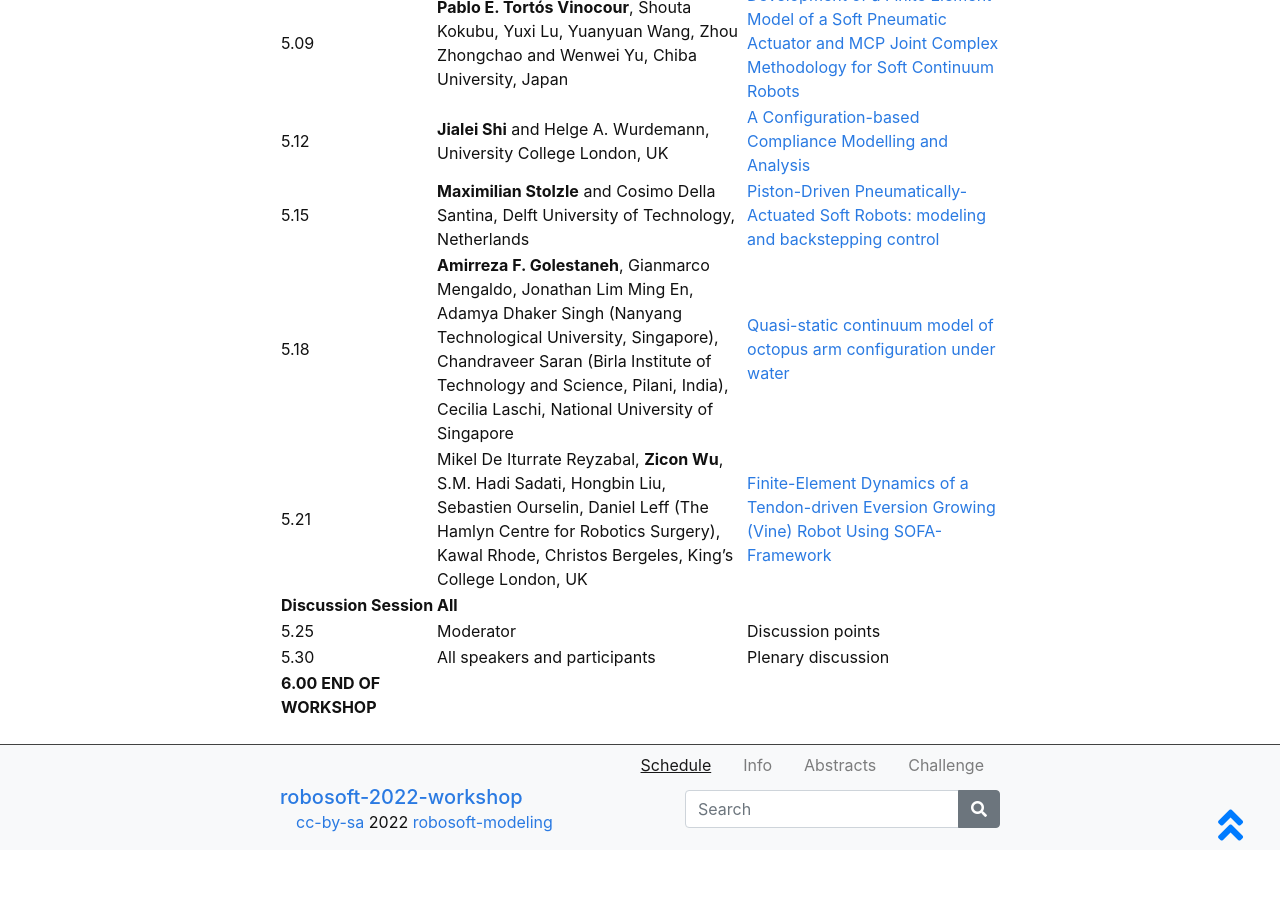
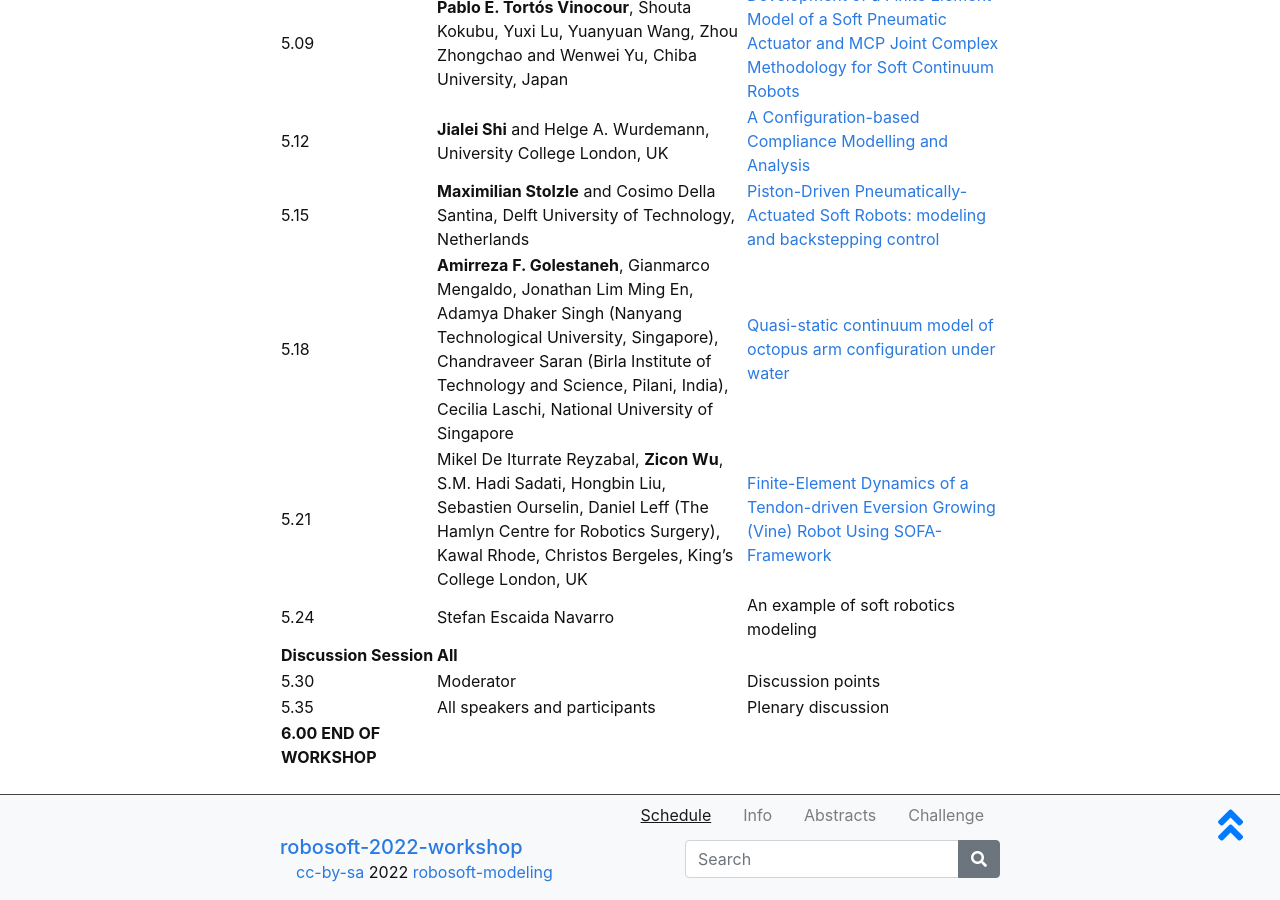
Before and after one commit to robosoft-modeling/robosoft-2022-workshop, a Jekyll site: the page built from content/1-schedule.md, in a window 1280 px wide and 900 px high, scrolled down 1265 px. Built offline with Jekyll 4.4.1, drawn with Linux system fonts in a browser that asks for light colours; before the commit the page ends 2115 px from its top, so only the background shows below that.

Commit message:
Update 1-schedule.md

```diff
--- a/content/1-schedule.md
+++ b/content/1-schedule.md
@@ -33,7 +33,8 @@ Time (UK Summer time) | Speaker | Topic
 5.15    | __Maximilian Stolzle__ and Cosimo Della Santina, Delft University of Technology, Netherlands | [Piston-Driven Pneumatically-Actuated Soft Robots: modeling and backstepping control](https://github.com/robosoft-modeling/robosoft-2022-workshop/blob/main/images/abstracts/stolzle_santina.pdf)
 5.18    | __Amirreza F. Golestaneh__, Gianmarco Mengaldo, Jonathan Lim Ming En, Adamya Dhaker Singh (Nanyang Technological University, Singapore), Chandraveer Saran (Birla Institute of Technology and Science, Pilani, India), Cecilia Laschi, National University of Singapore | [Quasi-static continuum model of octopus arm configuration under water](https://github.com/robosoft-modeling/robosoft-2022-workshop/blob/main/images/abstracts/golenasteh_etal.pdf)
 5.21    | Mikel De Iturrate Reyzabal, __Zicon Wu__, S.M. Hadi Sadati, Hongbin Liu, Sebastien Ourselin, Daniel Leff (The Hamlyn Centre for Robotics Surgery), Kawal Rhode, Christos Bergeles, King's College London, UK | [Finite-Element Dynamics of a Tendon-driven Eversion Growing (Vine) Robot Using SOFA-Framework](https://github.com/robosoft-modeling/robosoft-2022-workshop/blob/main/images/abstracts/De_Iturrate_Reyzabal_etal.pdf)
+5.24    | Stefan Escaida Navarro | An example of soft robotics modeling
 **Discussion Session** | **All** |
-5.25    | Moderator                           | Discussion points
-5.30    | All speakers and participants       | Plenary discussion
+5.30    | Moderator                           | Discussion points
+5.35    | All speakers and participants       | Plenary discussion
 **6.00 END OF WORKSHOP** | |
```
